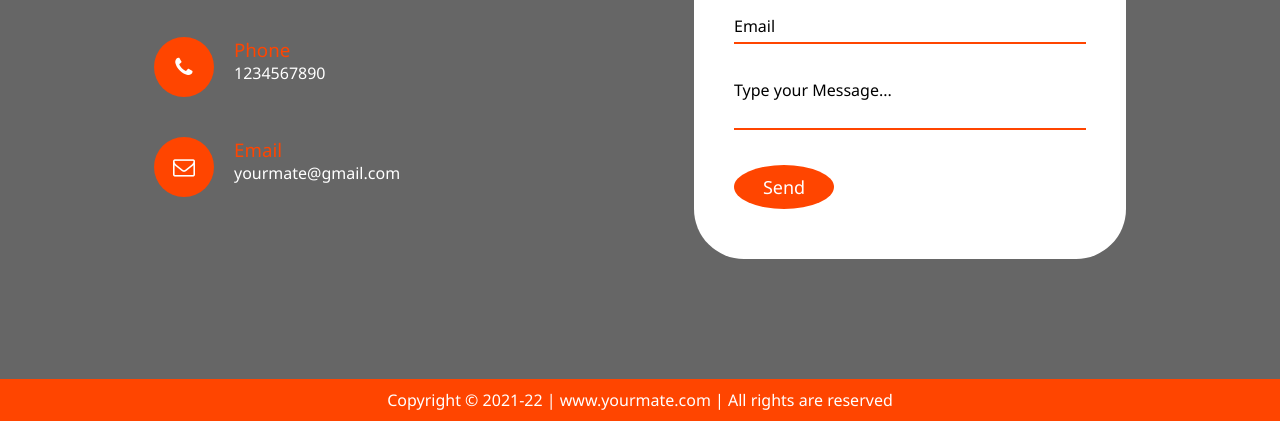
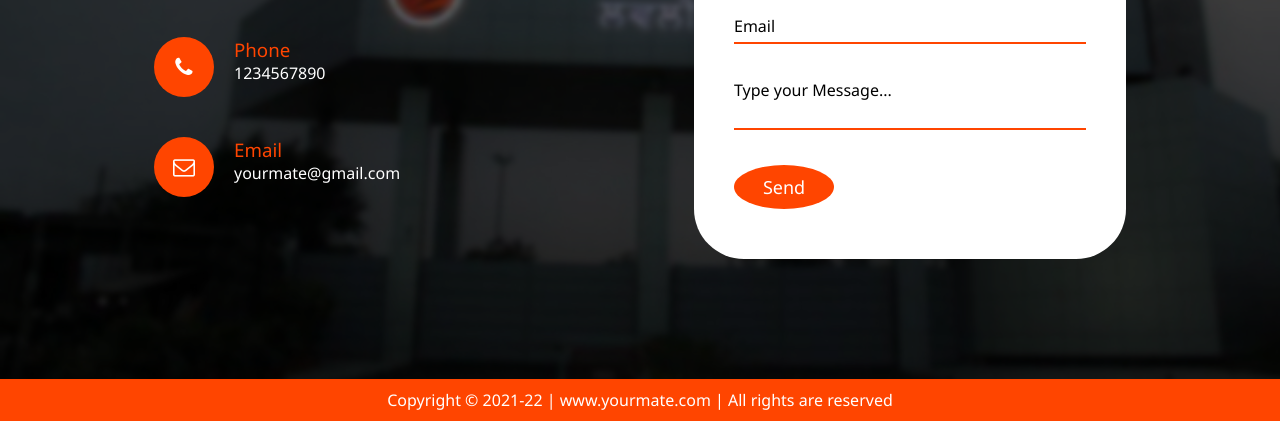
Before and after one commit to suhani0406/YOUR-MATE, a plain HTML site: page contact.html in a window 1280 px wide. Shown: the part 481-902 px from the top of the page. Drawn offline with Linux system fonts and the light colour scheme.

Commit message:
Update contact.css

```diff
--- a/contact.css
+++ b/contact.css
@@ -6,7 +6,7 @@
     font-family: 'Segoe UI', Tahoma, Geneva, Verdana, sans-serif;
 }
 .background{
-    background: rgba(0,0,0,0.6) url('../img/l1.jpg');
+    background: rgba(0,0,0,0.6) url('l1.jpg');
     background-size: cover;
     background-blend-mode: darken;
     background-repeat: no-repeat;
```
